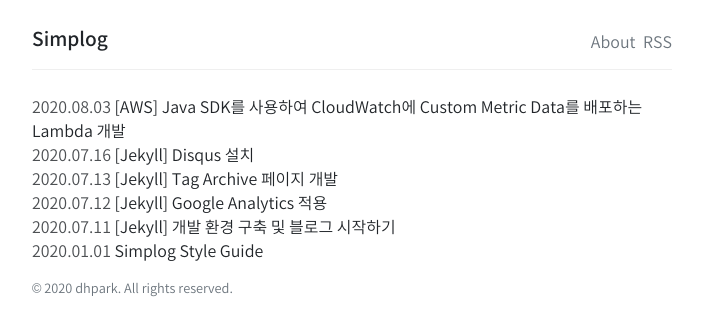
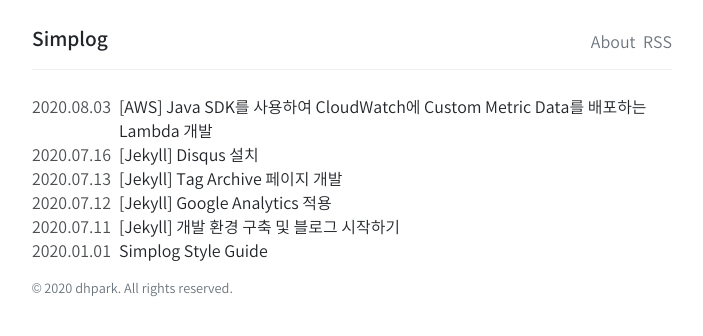
Before and after one commit to daehopark/simplog-jekyll-theme, a Jekyll site: the page built from index.md, in a window 1280 px wide. Shown: the top 336 px of the page, without its empty margins (288-991 px from the left). Built offline with Jekyll 4.4.1, drawn with Linux system fonts in a browser that asks for light colours; comment, search, counter and statistics services are not loaded.

Commit message:
Update layouts/home.html

```diff
--- a/_layouts/home.html
+++ b/_layouts/home.html
@@ -13,9 +13,15 @@
             <ul class="container-fluid">
                 {% for post in site.posts %}
                 <li class="row mb-0 mb-2 mb-sm-0">
-                    <a href="{{ post.url | relative_url }}">
-                        <time datetime="{{ post.date }}">{{ post.date | date: '%Y.%m.%d' }}</time>
-                        <span>{{ post.title }}</span>
+                    <a href="{{ post.url | relative_url }}" class="container-fluid">
+                        <div class="row">
+                            <div class="col-auto p-0 pr-2">
+                                <time datetime="{{ post.date }}">{{ post.date | date: '%Y.%m.%d' }}</time>
+                            </div>
+                            <div class="col p-0">
+                                <span>{{ post.title }}</span>
+                            </div>
+                        </div>
                     </a>
                 </li>
                 {% endfor %}
```
